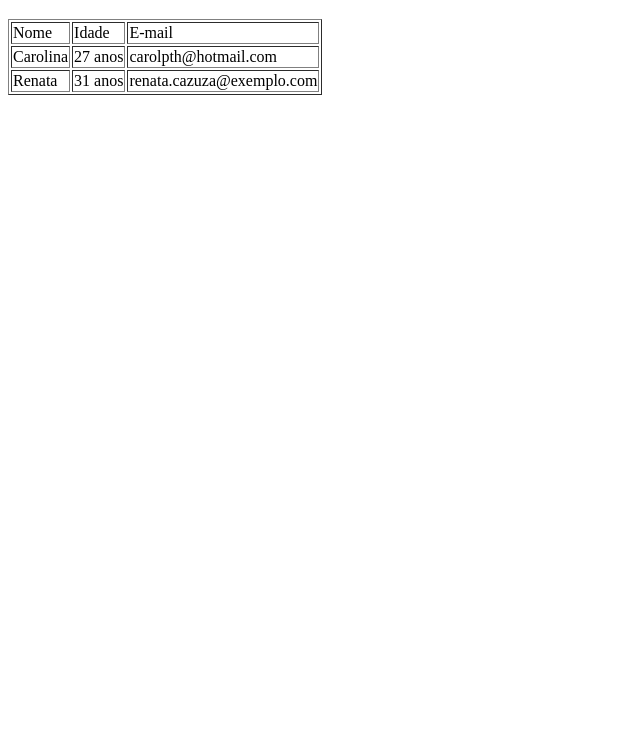
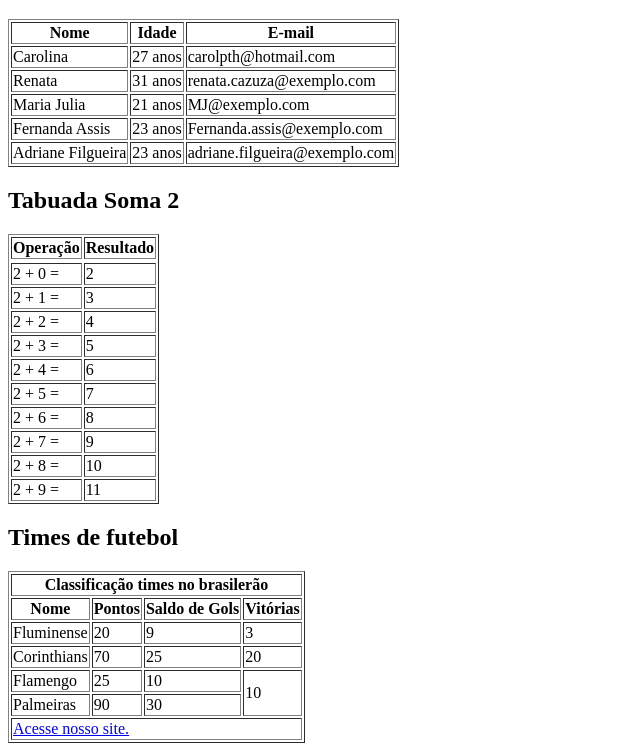
Before and after one commit to CarolinaPrad/Estudando_html, a plain HTML site: page aula-23062023/Index.html in a window 1280 px wide. Shown: the part 61-812 px from the top of the page, without its empty margins (0-640 px from the left). Drawn offline with Linux system fonts and the light colour scheme.

Commit message:
Atividade-230623

```diff
--- a/aula-23062023/Index.html
+++ b/aula-23062023/Index.html
@@ -9,40 +9,135 @@
 
     <!--<table> => Estrutura de uma tabela em HTML -->
     <!-- <tr> => Linha de uma tabela -->
-    <!-- <td ]> => Representa a célula da tabela -->
-    <table border="1">
+    <!-- <td> => Representa a célula da tabela -->
+    <!-- <th> => Representa o titulo-->
+
+        <table border="1">
+
         <tr>
-            <td>
-                Nome
-            </td>
-            <td>
-                Idade
-            </td>
-            <td>
-                E-mail
+            <th>Nome</th>
+            <th>Idade</th>
+            <th>E-mail</th>
+        </tr>
+        <tr>
+            <td>Carolina</td>
+            <td>27 anos</td>
+            <td>carolpth@hotmail.com</td>
+        </tr>
+        <tr>
+            <td>Renata</td>
+            <td>31 anos</td>
+            <td>renata.cazuza@exemplo.com</td>
+        </tr>
+        <tr>
+            <td>Maria Julia</td>
+            <td>21 anos</td>
+            <td>MJ@exemplo.com</td>
             </td>
         </tr>
         <tr>
-            <td>
-                Carolina
-            </td>
-            <td>
-                27 anos
-            </td>
-            <td>
-                carolpth@hotmail.com
-            </td>
+            <td>Fernanda Assis</td>
+            <td>23 anos</td>
+            <td>Fernanda.assis@exemplo.com</td>
         </tr>
         <tr>
-            <td>
-                Renata
-            </td>
-            <td>
-                31 anos
-            </td>
-            <td>
-                renata.cazuza@exemplo.com
-            </td>
+            <td>Adriane Filgueira</td>
+            <td>23 anos</td>
+            <td>adriane.filgueira@exemplo.com</td>
+        </tr>
+    </table>
+
+
+    <h2>Tabuada Soma 2</h2>
+    <table border="1">
+        <tr>
+            <th>Operação</th>
+            <th>Resultado</th>
+        </tr>
+        <tr>
+            <tr>
+                <td>2 + 0 =</td>
+                <td>2</td>
+            </tr>
+            <tr>
+                <td>2 + 1 =</td>
+                <td>3</td>
+            </tr>
+            <tr>
+                <td>2 + 2 =</td>
+                <td>4</td>
+            </tr>
+            <tr>
+                <td>2 + 3 =</td>
+                <td>5</td>
+            </tr>
+            <tr>
+                <td>2 + 4 =</td>
+                <td>6</td>
+            </tr>
+            <tr>
+                <td>2 + 5 =</td>
+                <td>7</td>
+            </tr>
+            <tr>
+                <td>2 + 6 =</td>
+                <td>8</td>
+            </tr>
+            <tr>
+                <td>2 + 7 =</td>
+                <td>9</td>
+            </tr>
+            <tr>
+                <td>2 + 8 =</td>
+                <td>10</td>
+            </tr>
+            <tr>
+                <td>2 + 9 =</td>
+                <td>11</td>
+            </tr>
+        </tr>
+
+    </table>
+
+    <h2>Times de futebol</h2>
+    <table border="1">
+        <tr>
+            <th colspan="4">Classificação times no brasilerão</th>
+        </tr>
+        <tr>
+            <th>Nome</th>
+            <th>Pontos</th>
+            <th>Saldo de Gols</th>
+            <th>Vitórias</th>
+        </tr>
+        <tr>
+            <td>Fluminense</td>
+            <td>20</td>
+            <td>9</td>
+            <td>3</td>
+        </tr>
+        <tr>
+            <td>Corinthians</td>
+            <td>70</td>
+            <td>25</td>
+            <td>20</td>
+        </tr>
+        <tr>
+            <td>Flamengo</td>
+            <td>25</td>
+            <td>10</td>
+            <td rowspan="2">10</td>
+        </tr>
+        <tr>
+            <td>Palmeiras</td>
+            <td>90</td>
+            <td>30</td>
+
+        </tr>
+        <tr>
+            <td colspan="4">
+                <a href="https://brasileiraoassai.com.br/tabela-times" target="_blank">Acesse nosso site. </a>
+           </td>
         </tr>
     </table>
 
```
